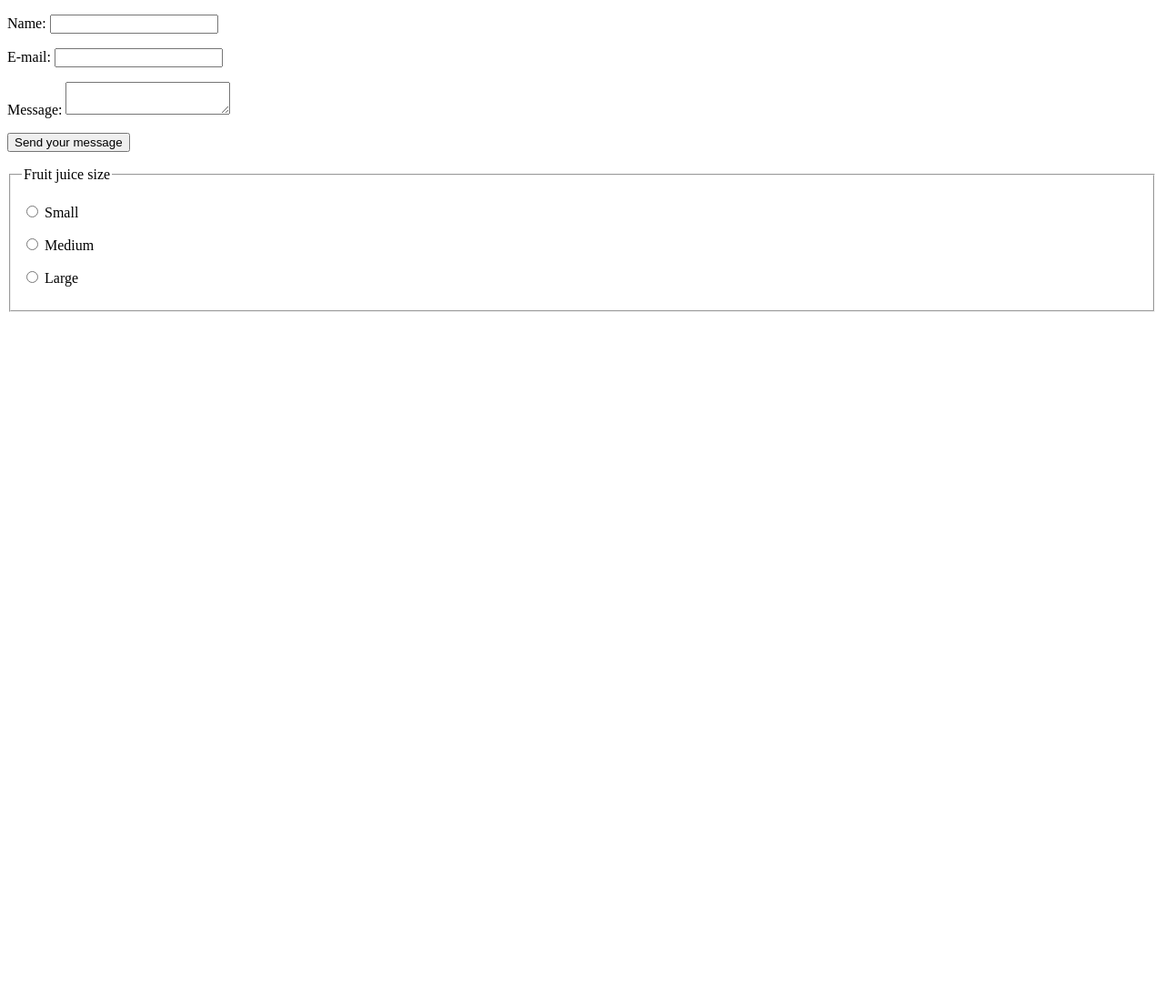
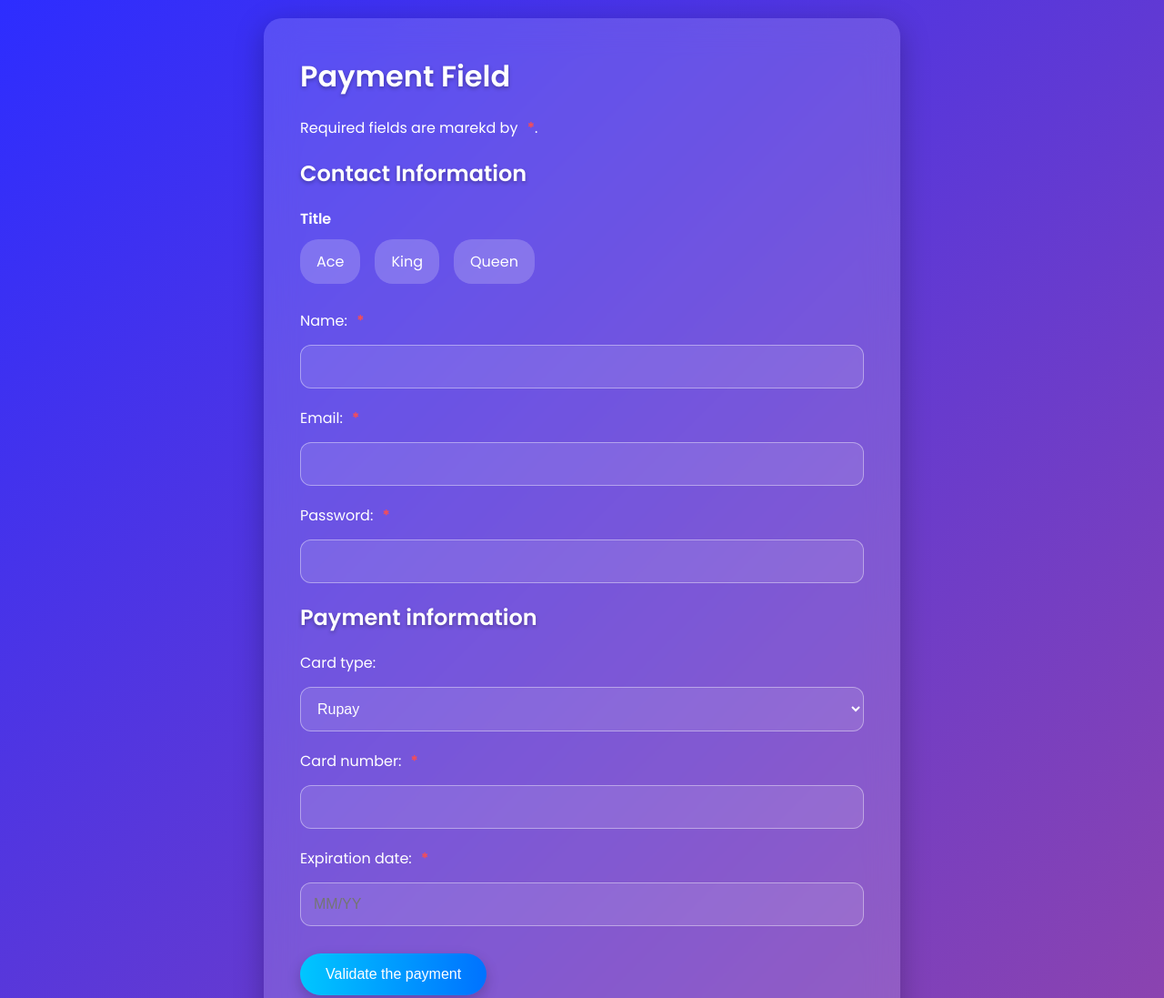
Before and after one commit to Shubham277353/practice-exercises, a plain HTML site: page index.html in a window 1280 px wide. Shown: the top 1097 px of the page at 91% size. Before the commit the page ends 800 px from the top, so only its background shows below. Drawn offline with Linux system fonts and the light colour scheme.

Commit message:
update: add style to the form

```diff
--- a/index.html
+++ b/index.html
@@ -2,43 +2,107 @@
 <html lang="en-US">
   <head>
     <meta charset="utf-8" />
-    <title>Your first HTML form</title>
+    <meta name="viewport" content="width=device-width" />
+    <title>My test page</title>
+    <link rel="stylesheet" href="style.css">
+    <link href="https://fonts.googleapis.com/css2?family=Poppins:wght@400;600&display=swap" rel="stylesheet">
+
   </head>
-
   <body>
-    <form action="/my-handling-form-page" method="post">
+    <form action="">
+      <h1>Payment Field</h1>
       <p>
-        <label for="name">Name:</label>
-        <input type="text" id="name" name="user_name" />
+        Required fields are marekd by
+        <strong><span aria-label="required">*</span></strong
+        >.
+      </p>
+      <section>
+        <h2>Contact Information</h2>
+        <fieldset>
+          <legend>Title</legend>
+          <ul>
+            <li>
+              <label for="title_1">
+                <input type="radio" id="title_1" name="title" value="A" />
+                Ace
+              </label>
+            </li>
+            <li>
+              <label for="title_2">
+                <input type="radio" id="title_2" name="title" value="K" />
+                King
+              </label>
+            </li>
+            <li>
+              <label for="title_3">
+                <input type="radio" id="title_3" name="title" value="Q" />
+                Queen
+              </label>
+            </li>
+          </ul>
+        </fieldset>
+        <p>
+          <label for="name">
+            <span>Name: </span>
+            <strong><span aria-label="required">*</span></strong>
+          </label>
+          <input type="text" id="name" name="username" required />
         </p>
         <p>
-        <label for="mail">E-mail:</label>
-        <input type="email" id="mail" name="user_mail" />
+          <label for="mail">
+            <span>Email: </span>
+            <strong><span aria-label="required">*</span></strong>
+          </label>
+          <input type="email" id="mail" name="user-mail" required />
         </p>
         <p>
-        <label for="msg">Message:</label>
-        <textarea id="msg" name="user_message"></textarea>
+          <label for="pwd">
+            <span>Password: </span>
+            <strong><span aria-label="required">*</span></strong>
+          </label>
+          <input type="password" id="pwd" name="password" required />
         </p>
-      <p class="button">
-        <button type="submit">Send your message</button>
-      </p>
-      <form>
-        <fieldset>
-          <legend>Fruit juice size</legend>
+      </section>
+      <section>
+        <h2>Payment information</h2>
         <p>
-            <input type="radio" name="size" id="size_1" value="small" />
-            <label for="size_1">Small</label>
+          <label for="card">
+            <span>Card type:</span>
+          </label>
+          <select id="card" name="user-card">
+            <option value="visa">Visa</option>
+            <option value="rupay" selected>Rupay</option>
+            <option value="mc">Mastercard</option>
+            <option value="amex">American Express</option>
+          </select>
         </p>
         <p>
-            <input type="radio" name="size" id="size_2" value="medium" />
-            <label for="size_2">Medium</label>
+          <label for="number">
+            <span>Card number:</span>
+            <strong><span aria-label="required">*</span></strong>
+          </label>
+          <input type="tel" id="number" name="card-number" required />
         </p>
         <p>
-            <input type="radio" name="size" id="size_3" value="large" />
-            <label for="size_3">Large</label>
+          <label for="expiration">
+            <span>Expiration date:</span>
+            <strong><span aria-label="required">*</span></strong>
+          </label>
+          <input
+            type="text"
+            id="expiration"
+            name="expiration"
+            required
+            placeholder="MM/YY"
+            pattern="^(0[1-9]|1[0-2])\/([0-9]{2})$"
+          />
         </p>
-        </fieldset>
-      </form>
+      </section>
+      <section>
+        <p>
+          <button type="submit">Validate the payment</button>
+        </p>
+      </section>
     </form>
   </body>
 </html>
--- a/style.css
+++ b/style.css
@@ -1,61 +1,147 @@
+
+* {
+  margin: 0;
+  padding: 0;
+  box-sizing: border-box;
+}
+
 body {
-  /* Center the form on the page */
-  text-align: center;
+  font-family: 'Poppins', sans-serif;
+  background: linear-gradient(135deg, #2d2dff, #8e44ad);
+  display: flex;
+  justify-content: center;
+  align-items: center;
+  min-height: 100vh;
+  padding: 20px;
 }
 
 form {
-  display: inline-block;
-  /* Form outline */
-  padding: 1em;
-  border: 1px solid #ccc;
-  border-radius: 1em;
+  background: rgba(255, 255, 255, 0.15);
+  backdrop-filter: blur(18px);
+  border-radius: 20px;
+  padding: 40px;
+  width: 100%;
+  max-width: 700px;
+  color: #fff;
+  box-shadow: 0 8px 32px rgba(0, 0, 0, 0.25);
+  animation: fadeIn 0.7s ease-in-out;
 }
 
-p + p {
-  margin-top: 1em;
+@keyframes fadeIn {
+  from {
+    transform: translateY(20px);
+    opacity: 0;
+  }
+  to {
+    transform: translateY(0);
+    opacity: 1;
+  }
+}
+
+h1, h2 {
+  margin-bottom: 20px;
+  color: #ffffff;
+  text-shadow: 0 2px 4px rgba(0,0,0,0.3);
+}
+
+p {
+  margin-bottom: 20px;
 }
 
 label {
-  /* Uniform size & alignment */
-  display: inline-block;
-  min-width: 90px;
-  text-align: right;
+  display: block;
+  font-weight: 500;
+  margin-bottom: 8px;
+  color: #ffffff;
 }
 
-input,
-textarea {
-  /* To make sure that all text fields have the same font settings
-     By default, text areas have a monospace font */
-  font: 1em sans-serif;
-  /* Uniform text field size */
-  width: 300px;
-  box-sizing: border-box;
-  /* Match form field borders */
-  border: 1px solid #999;
+input[type="text"],
+input[type="email"],
+input[type="password"],
+input[type="tel"],
+select {
+  width: 100%;
+  padding: 14px;
+  margin-top: 6px;
+  border: 1px solid rgba(255, 255, 255, 0.4);
+  border-radius: 12px;
+  background: rgba(255, 255, 255, 0.1);
+  color: #fff;
+  font-size: 16px;
+  transition: all 0.3s ease;
 }
 
 input:focus,
-textarea:focus {
-  /* Set the outline width and style */
-  outline-style: solid;
-  /* To give a little highlight on active elements */
-  outline-color: #000;
+select:focus {
+  outline: none;
+  border-color: #fff;
+  background: rgba(255, 255, 255, 0.2);
+  box-shadow: 0 0 0 3px rgba(255, 255, 255, 0.25);
 }
 
-textarea {
-  /* Align multiline text fields with their labels */
-  vertical-align: top;
-  /* Provide space to type some text */
-  height: 5em;
+fieldset {
+  border: none;
+  margin-bottom: 20px;
 }
 
-.button {
-  /* Align buttons with the text fields */
-  padding-left: 90px; /* same size as the label elements */
+legend {
+  font-weight: bold;
+  margin-bottom: 10px;
+  color: #fff;
 }
 
-button {
-  /* This extra margin represent roughly the same space as the space
-     between the labels and their text fields */
-  margin-left: 0.5em;
+ul {
+  list-style: none;
+  padding-left: 0;
+  display: flex;
+  gap: 16px;
+  flex-wrap: wrap;
 }
+
+li {
+  display: flex;
+  align-items: center;
+}
+
+input[type="radio"] {
+  display: none;
+}
+
+label[for^="title_"] {
+  background: rgba(255, 255, 255, 0.2);
+  padding: 10px 16px;
+  border-radius: 20px;
+  cursor: pointer;
+  transition: all 0.3s ease;
+  border: 2px solid transparent;
+}
+
+input[type="radio"]:checked + label {
+  border-color: #fff;
+  background: rgba(255, 255, 255, 0.35);
+  color: #000;
+}
+
+strong span[aria-label="required"] {
+  color: #ff4d4d;
+  margin-left: 6px;
+  font-weight: bold;
+}
+
+button[type="submit"] {
+  background: linear-gradient(to right, #00c6ff, #0072ff);
+  color: white;
+  padding: 14px 28px;
+  font-size: 16px;
+  border: none;
+  border-radius: 30px;
+  cursor: pointer;
+  transition: all 0.3s ease;
+  margin-top: 10px;
+  box-shadow: 0 6px 15px rgba(0, 0, 0, 0.2);
+}
+
+button[type="submit"]:hover {
+  transform: scale(1.05);
+  background: linear-gradient(to right, #0072ff, #00c6ff);
+}
```
Lines whose indentation alone changed are shown as unchanged.
